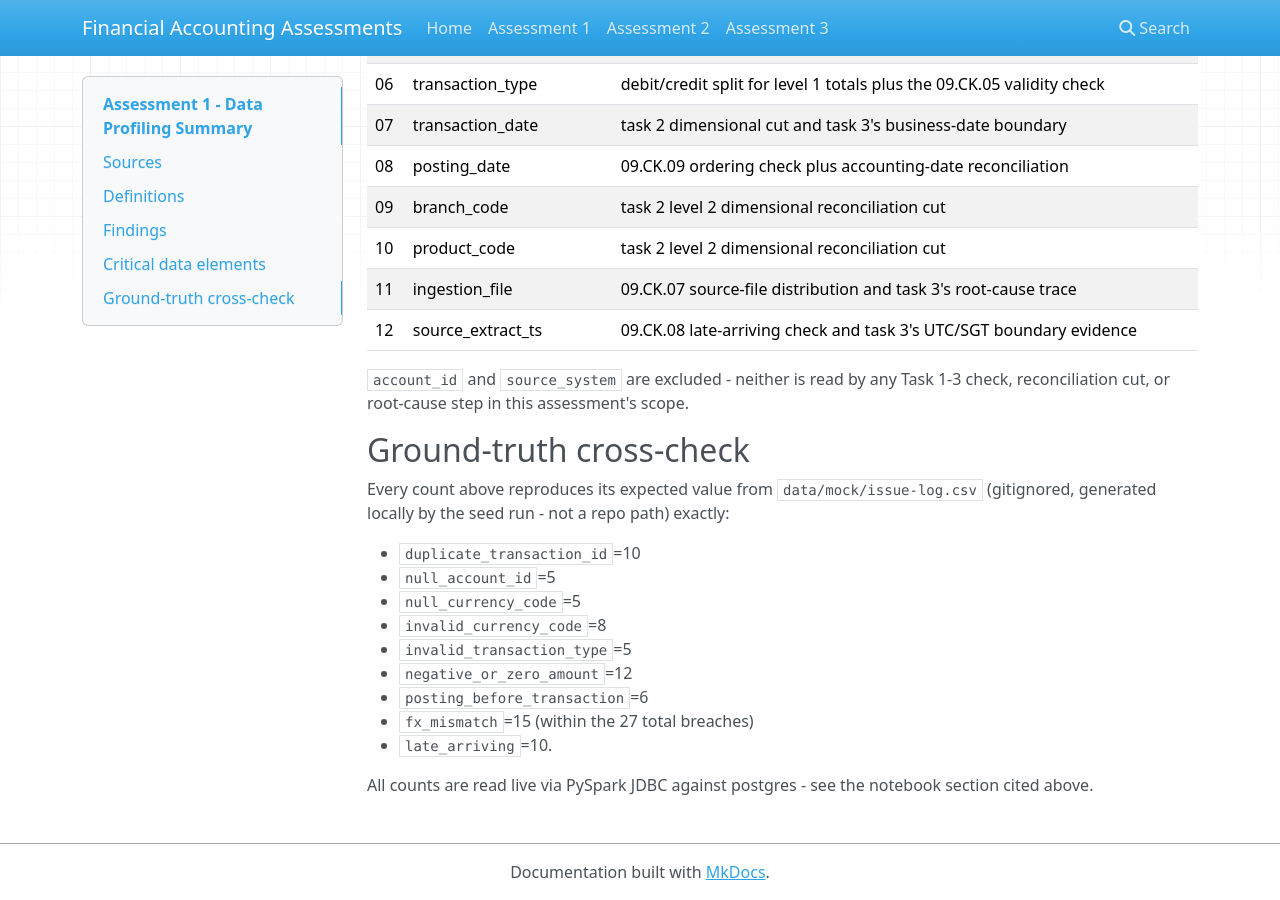
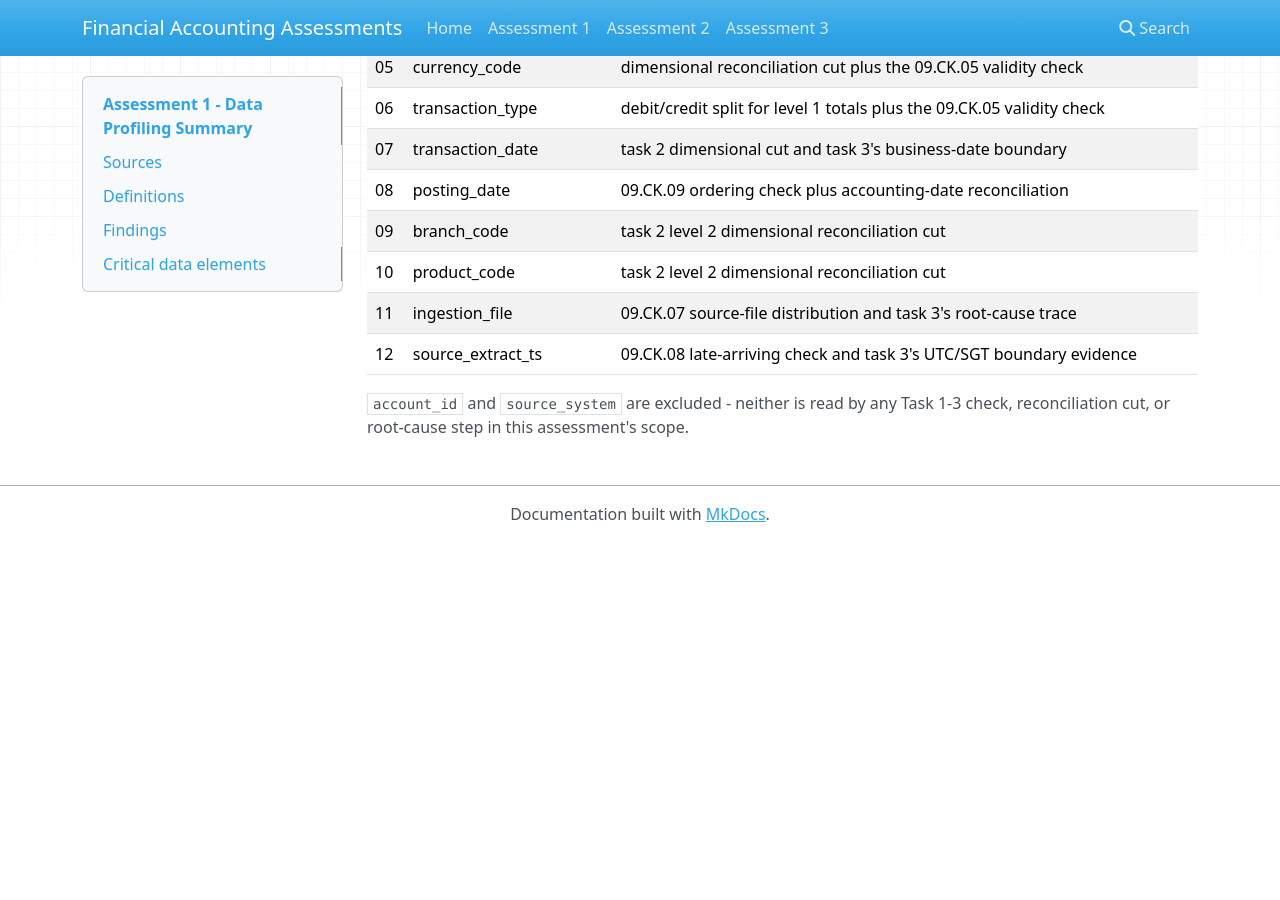
Before and after one commit to yayfalafels/de-financial-accounting-demo, an MkDocs documentation site: the page built from results/assessment-1/assessment-1-profiling-summary.md, in a window 1280 px wide and 900 px high, scrolled down 1777 px. Built offline with MkDocs 1.6.1, drawn with Linux system fonts in a browser that asks for light colours; nearby versions of some CDN libraries; after the commit the page ends 2319 px from its top, so only the background shows below that; some of the changed text lies outside the part shown.

Commit message:
dev: [008/020] new ground-truth audit deliverable, per-task/subtask
Adds a new feature 08 taxonomy row, 'audit' (Ground-Truth Audit), applied
to all three assessments - scripts/07-deliverables-scaffold.sh scaffolds
results/<assessment-id>/<assessment-id>-audit.md for each, with the
notebook Sources link derived the same way as every other deliverable.

Moves AS01 task 1's ground-truth cross-check out of
assessment-1-profiling-summary.md (a deliverable write-up, not an audit
trail) into assessment-1-audit.md, organized by assignment task and
subtask (01.01-01.10) rather than by deliverable, so one task's full
evidence trail - expected vs. measured vs. match, per check - reads in
one place. profiling-summary.md keeps a one-line pointer to it.

Regenerates all three assessments' README.md manifests with the new row
(assessment-2/3 default to draft - their audit content is future work).
Documents the taxonomy addition in docs/features/08-assessment-
deliverables-conventions.md and updates the 09 tracker's task-to-
deliverable map and edit locations.

Co-Authored-By: Claude Sonnet 5 <noreply@anthropic.com>

```diff
--- a/results/assessment-1/assessment-1-profiling-summary.md
+++ b/results/assessment-1/assessment-1-profiling-summary.md
@@ -58,19 +59,3 @@ Nominated against the checks and joins actually exercised by this assessment's t
 | 12 | source_extract_ts     | 09.CK.08 late-arriving check and task 3's UTC/SGT boundary evidence  |
 
 `account_id` and `source_system` are excluded - neither is read by any Task 1-3 check, reconciliation cut, or root-cause step in this assessment's scope.
-
-## Ground-truth cross-check
-
-Every count above reproduces its expected value from `data/mock/issue-log.csv` (gitignored, generated locally by the seed run - not a repo path) exactly:
-
-- `duplicate_transaction_id`=10
-- `null_account_id`=5
-- `null_currency_code`=5
-- `invalid_currency_code`=8
-- `invalid_transaction_type`=5
-- `negative_or_zero_amount`=12
-- `posting_before_transaction`=6
-- `fx_mismatch`=15 (within the 27 total breaches)
-- `late_arriving`=10.
-
-All counts are read live via PySpark JDBC against postgres - see the notebook section cited above.
```
Also changed, not shown: other parts of results/assessment-1/assessment-1-profiling-summary.md (+1 -0 lines), docs/assessments/09-as01-data-profiling-reconciliation.md (+12 -8 lines), docs/features/08-assessment-deliverables-conventions.md (+5 -0 lines), results/assessment-1/README.md (+1 -0 lines), results/assessment-1/assessment-1-audit.md (added, +41 -0 lines), results/assessment-2/README.md (+1 -0 lines), results/assessment-2/assessment-2-audit.md (added, +6 -0 lines), results/assessment-3/README.md (+1 -0 lines), results/assessment-3/assessment-3-audit.md (added, +6 -0 lines), 1 other file.
